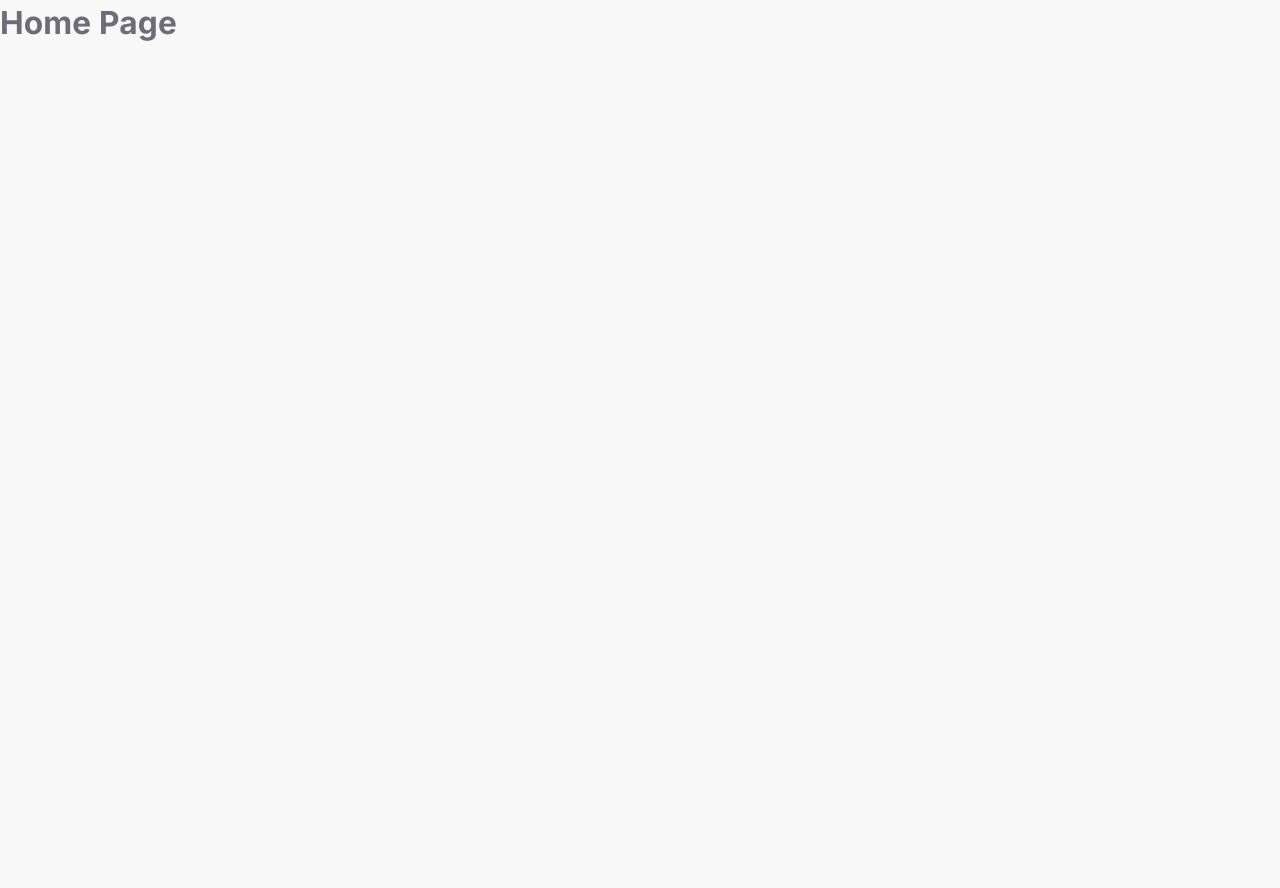
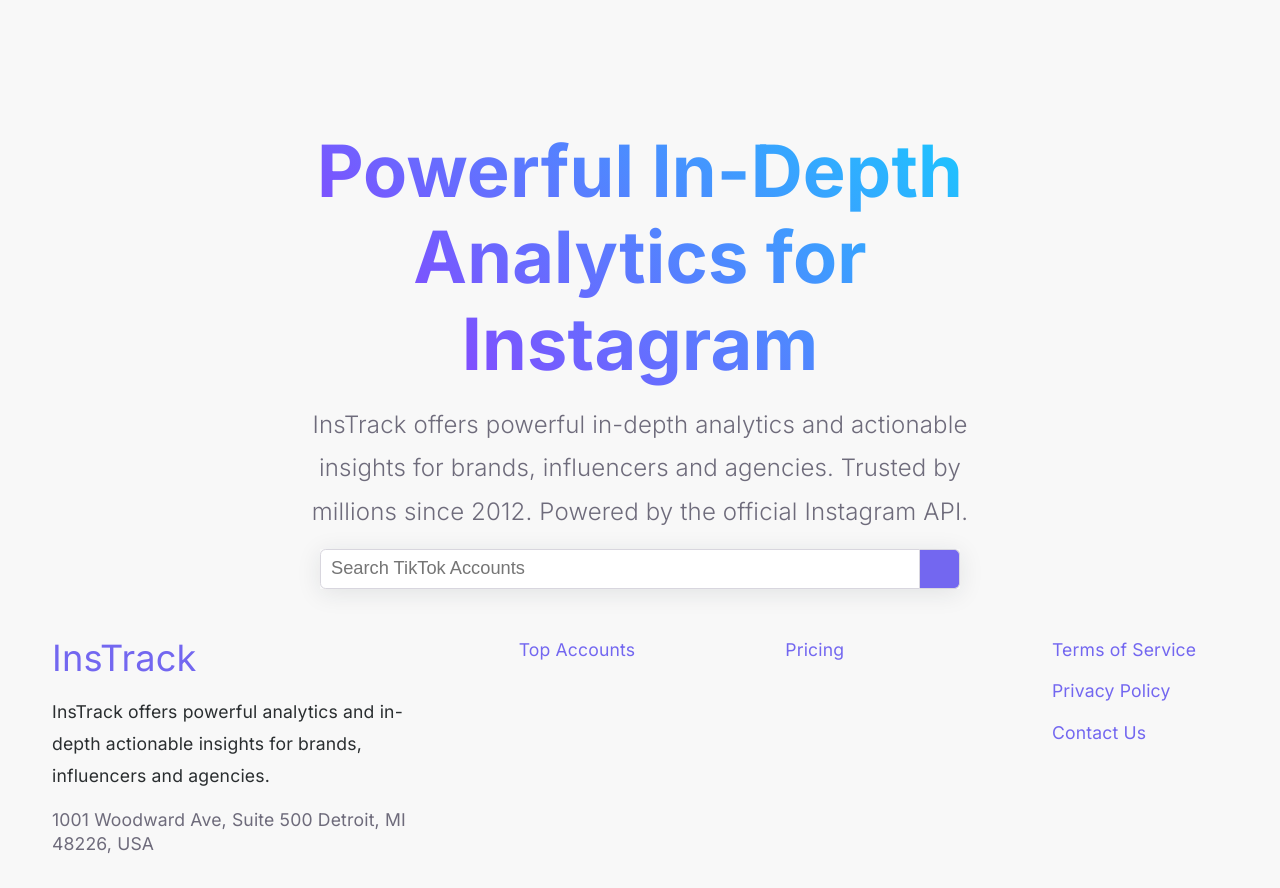
Before and after one commit to ajervin1/tiktok-analytics, a React (Vite) app: page / in a window 1280 px wide. Before the commit the page ends 800 px from the top, so only its background shows below. Built offline with nearby package versions, Linux system fonts and the light colour scheme.

Commit message:
Fixing Styles

```diff
--- a/src/App.jsx
+++ b/src/App.jsx
@@ -1,4 +1,6 @@
 import './index.css'
+import './typography.css'
+import './grid.css'
 import { BrowserRouter as Router, Routes, Route } from 'react-router-dom';
 import HomePage from "./pages/HomePage.jsx";
 import ResultsPage from "./pages/ResultsPage.jsx";
--- /dev/null
+++ b/src/components/Footer.jsx
@@ -0,0 +1,22 @@
+export default function Footer() {
+	return <footer className='footer container pt-2 pb-2'>
+		<div className="row justify-between">
+			<div className="col-4">
+				<h2 className={'text-primary mb-1'}>InsTrack</h2>
+				<h6 className={'mb-1 lh-2 text-dark'}>InsTrack offers powerful analytics and in-depth actionable insights for brands, influencers and agencies.</h6>
+				<h6 className="text-muted lh-15">1001 Woodward Ave, Suite 500 Detroit, MI 48226, USA</h6>
+			</div>
+			<div className="col-2">
+				<a href="">Top Accounts</a>
+			</div>
+			<div className="col-2">
+				<a href="">Pricing</a>
+			</div>
+			<div className="col-2 d-flex flex-column">
+				<a href="" className={'mb-1'}>Terms of Service</a>
+				<a href="" className={'mb-1'}>Privacy Policy</a>
+				<a href="">Contact Us</a>
+			</div>
+		</div>
+	</footer>
+}
--- a/src/components/HeroContent/HeroContent.css
+++ b/src/components/HeroContent/HeroContent.css
@@ -1,33 +1,17 @@
 .hero {
-	height: calc(100vh - 90px);
 	display: flex;
 	flex-direction: column;
 	align-items: center;
 	padding-top: 8rem;
-
 }
 .hero .hero-content {
 	max-width: 700px;
 }
-.hero .hero-headline {
+.hero-text-bg {
 	background-image: linear-gradient(45deg, #9a2ffe, #17cbff);
-	font-size: 4rem;
 	color: transparent;
 	background-clip: text;
 	-webkit-background-clip: text;
 	background-color: #2a2e30;
 	background-size: 100%;
-	font-weight: 700;
-	line-height: 1.2;
-	margin-bottom: 1rem;
-	text-align: center;
-
-
 }
-.hero .hero-text {
-	text-align: center;
-	font-size: 20px;
-	font-weight: 300;
-	line-height: 1.8;
-	margin-bottom: 2rem;
-}
--- a/src/components/HeroContent/HeroContent.jsx
+++ b/src/components/HeroContent/HeroContent.jsx
@@ -4,8 +4,8 @@
 
 	return <section className="hero">
 		<div className="hero-content">
-			<h1 className={ 'hero-headline' }>Powerful In-Depth Analytics for Instagram</h1>
-			<p className="hero-text">
+			<h1 className={ 'display-1 mb-1 text-center hero-text-bg' }>Powerful In-Depth Analytics for Instagram</h1>
+			<p className="lead text-center font-weight-light">
 				InsTrack offers powerful in-depth analytics and actionable insights for brands,
 				influencers and agencies. Trusted by millions since 2012. Powered by the official Instagram API.
 			</p>
--- /dev/null
+++ b/src/grid.css
@@ -0,0 +1,177 @@
+.container {
+	max-width: 1200px;
+	margin: 0 auto;
+	padding-right: 12px;
+	padding-left: 12px;
+}
+
+
+
+/* Grid System */
+.row {
+	display: flex;
+	-ms-flex-wrap: wrap;
+	flex-wrap: wrap;
+	margin-right: -12px;
+	margin-left: -12px;
+}
+
+.row > * {
+	/* Your styles here */
+	padding-left: 12px;
+	pading-right: 12px;
+}
+
+.column {
+	padding: 0 12px;
+	flex-basis: 0;
+	flex-grow: 1;
+	max-width: 100%;
+}
+
+.col-1 {
+	flex: 0 0 8.333333%;
+	max-width: 8.333333%;
+}
+
+.col-2 {
+	flex: 0 0 16.666667%;
+	max-width: 16.666667%;
+}
+
+.col-3 {
+	flex: 0 0 25%;
+	max-width: 25%;
+}
+
+.col-4 {
+	flex: 0 0 33.333333%;
+	max-width: 33.333333%;
+}
+
+.col-5 {
+	flex: 0 0 41.666667%;
+	max-width: 41.666667%;
+}
+
+.col-6 {
+	flex: 0 0 50%;
+	max-width: 50%;
+}
+
+.col-7 {
+	flex: 0 0 58.333333%;
+	max-width: 58.333333%;
+}
+
+.col-8 {
+	flex: 0 0 66.666667%;
+	max-width: 66.666667%;
+}
+
+.col-9 {
+	flex: 0 0 75%;
+	max-width: 75%;
+}
+
+.col-10 {
+	flex: 0 0 83.333333%;
+	max-width: 83.333333%;
+}
+
+.col-11 {
+	flex: 0 0 91.666667%;
+	max-width: 91.666667%;
+}
+
+.col-12 {
+	flex: 0 0 100%;
+	max-width: 100%;
+}
+
+
+.section {
+	padding-block: 5rem 1rem;
+}
+
+
+/* Flex Box */
+.mr-auto {
+	margin-right: auto;
+}
+/* Flex container */
+.d-flex {
+  display: flex;
+}
+
+/* Flex direction */
+.flex-row {
+  flex-direction: row;
+}
+
+.flex-row-reverse {
+  flex-direction: row-reverse;
+}
+
+.flex-column {
+  flex-direction: column;
+}
+
+.flex-column-reverse {
+  flex-direction: column-reverse;
+}
+
+/* Justify content */
+.justify-start {
+  justify-content: flex-start;
+}
+
+.justify-end {
+  justify-content: flex-end;
+}
+
+.justify-center {
+  justify-content: center;
+}
+
+.justify-between {
+  justify-content: space-between;
+}
+
+.justify-around {
+  justify-content: space-around;
+}
+
+/* Align items */
+.align-start {
+  align-items: flex-start;
+}
+
+.align-end {
+  align-items: flex-end;
+}
+
+.align-center {
+  align-items: center;
+}
+
+.align-baseline {
+  align-items: baseline;
+}
+
+.align-stretch {
+  align-items: stretch;
+}
+
+/* Flex wrap */
+.flex-wrap {
+  flex-wrap: wrap;
+}
+
+.flex-nowrap {
+  flex-wrap: nowrap;
+}
+
+.flex-wrap-reverse {
+  flex-wrap: wrap-reverse;
+}
--- a/src/index.css
+++ b/src/index.css
@@ -40,19 +40,19 @@
 	background-color: var(--home-page-bg);
 	scroll-behavior: smooth;
 	height: 100%;
-	font-size: 14px;
-	letter-spacing: .01rem;
-	line-height: 1.15;
+	font-size: 16px;
+
 }
 
 /* Setup Default Font and Default color of text */
 body {
 	height: 100%;
 	font-family: "Inter", Helvetica, Arial, sans-serif;
-	font-size: 1.1rem;
+	font-size: 1rem;
 	font-weight: 400;
-	line-height: 1.45;
-	color: var(--text-body)
+	letter-spacing: .01rem;
+	line-height: 1.15;
+	color: #6e6b7b;
 }
 #root, main {
 	height: 100%;
@@ -60,40 +60,18 @@
 }
 
 
-.h1,h1 {
-	font-size: 2.64rem
-}
-
-.h2,h2 {
-	font-size: 2.26248rem
-}
-
-.h3,h3 {
-	font-size: 1.98rem
-}
-
-.h4,h4 {
-	font-size: 1.69752rem
-}
-
-.h5,h5 {
-	font-size: 1.518rem
-}
-
-.h6,h6 {
-	font-size: 1.1rem
-}
 
 .lead {
 	font-size: 1.254rem;
 	font-weight: 400
 }
+.lh-15 {
+	line-height: 1.5rem;
+}
+.lh-2 {
+	line-height: 2rem;
+}
 
-.display-3 {
-	font-size: 4.5rem;
-	font-weight: 400;
-	line-height: 1.2
-}
 
 
 ul {
@@ -115,15 +93,9 @@
 /*}*/
 
 /*=============== REUSABLE CSS CLASSES ===============*/
-.page-container {
-	height: calc(100vh - 90px);
-	padding-top: 2rem;
+.b {
+	border: 1px solid purple;
 }
-.container {
-	max-width: 960px;
-	margin: 0 auto;
-}
-
 .grid {
 	display: grid;
 	gap: 1.5rem;
@@ -145,7 +117,7 @@
 	font-size: 1rem;
 }
 .text-muted {
-	color: var(--text-muted)
+	color: #6e6b7b;
 }
 
 .text-secondary {
@@ -153,7 +125,7 @@
 }
 
 .text-dark {
-	color: var(--text-dark)
+	color: #2a2e30;
 }
 
 .text-body {
@@ -201,3 +173,140 @@
 .card-shadow {
 	box-shadow: var(--card-shadow);
 }
+
+/* Spacing Utilities */
+/* Margin Right */
+.mr-1 {
+  margin-right: 1rem;
+}
+
+.mr-2 {
+  margin-right: 2rem;
+}
+
+.mr-3 {
+  margin-right: 3rem;
+}
+
+.mr-4 {
+  margin-right: 4rem;
+}
+
+/* Margin Bottom */
+.mb-1 {
+  margin-bottom: 1rem;
+}
+
+.mb-2 {
+  margin-bottom: 2rem;
+}
+
+.mb-3 {
+  margin-bottom: 3rem;
+}
+
+.mb-4 {
+  margin-bottom: 4rem;
+}
+
+/* Margin Left */
+.ml-1 {
+  margin-left: 1rem;
+}
+
+.ml-2 {
+  margin-left: 2rem;
+}
+
+.ml-3 {
+  margin-left: 3rem;
+}
+
+.ml-4 {
+  margin-left: 4rem;
+}
+
+/* Margin Top */
+.mt-1 {
+  margin-top: 1rem;
+}
+
+.mt-2 {
+  margin-top: 2rem;
+}
+
+.mt-3 {
+  margin-top: 3rem;
+}
+
+.mt-4 {
+  margin-top: 4rem;
+}
+
+/* Padding Right */
+.pr-1 {
+  padding-right: 1rem;
+}
+
+.pr-2 {
+  padding-right: 2rem;
+}
+
+.pr-3 {
+  padding-right: 3rem;
+}
+
+.pr-4 {
+  padding-right: 4rem;
+}
+
+/* Padding Bottom */
+.pb-1 {
+  padding-bottom: 1rem;
+}
+
+.pb-2 {
+  padding-bottom: 2rem;
+}
+
+.pb-3 {
+  padding-bottom: 3rem;
+}
+
+.pb-4 {
+  padding-bottom: 4rem;
+}
+
+/* Padding Left */
+.pl-1 {
+  padding-left: 1rem;
+}
+
+.pl-2 {
+  padding-left: 2rem;
+}
+
+.pl-3 {
+  padding-left: 3rem;
+}
+
+.pl-4 {
+  padding-left: 4rem;
+}
+
+/* Padding Top */
+.pt-1 {
+  padding-top: 1rem;
+}
+
+.pt-2 {
+  padding-top: 2rem;
+}
+
+.pt-3 {
+  padding-top: 3rem;
+}
+
+.pt-4 {
+  padding-top: 4rem;
+}
--- a/src/pages/HomePage.jsx
+++ b/src/pages/HomePage.jsx
@@ -1,5 +1,9 @@
+import HeroContent from "../components/HeroContent/HeroContent.jsx";
+import Footer from "../components/Footer.jsx";
+
 export default function HomePage() {
 	return <main className="home-page">
-		<h2>Home Page</h2>
+		<HeroContent />
+		<Footer />
 	</main>
 }
--- /dev/null
+++ b/src/typography.css
@@ -0,0 +1,95 @@
+/* Text Sizes */
+
+.h1,.h2,.h3,.h4,.h5,.h6,h1,h2,h3,h4,h5,h6 {
+    font-weight: 400;
+    line-height: 1.2;
+    color: #2a2e30
+}
+.h1,h1 {
+	font-size: 2.64rem
+}
+
+.h2,h2 {
+	font-size: 2.26248rem
+}
+
+.h3,h3 {
+	font-size: 1.98rem
+}
+
+.h4,h4 {
+	font-size: 1.69752rem
+}
+
+.h5,h5 {
+	font-size: 1.518rem
+}
+
+.h6,h6 {
+	font-size: 1.1rem
+}
+
+
+
+/* Font Weight */
+.font-weight-light {
+	font-weight: 300;
+}
+.font-regular {
+	font-weight: 400;
+}
+.font-medium {
+	font-weight: 500;
+}
+.font-weight-bolder {
+	font-weight: 600;
+}
+.font-semi-bold {
+	font-weight: 600;
+}
+.font-bold {
+	font-weight: 700;
+}
+/* Spacing Utilities*/
+.text-center {
+	text-align: center;
+}
+
+
+
+
+
+/* Text Utilities */
+
+.display-1 {
+	font-size: 4.5rem;
+	font-weight: 700;
+	line-height: 1.2
+}
+.display-2 {
+	font-size: 3rem;
+	font-weight: 700;
+	line-height: 1.2
+}
+
+
+.normal-text {
+	font-size: 16px;
+}
+
+.lead {
+	font-size: 1.5rem;
+	font-weight: 300;
+	line-height: 1.8;
+}
+
+.text-small {
+	font-size: .875rem;
+	font-weight: 400;
+}
+
+
+/* Text Colors */
+.text-primary {
+	color: #7367f0;
+}
```
